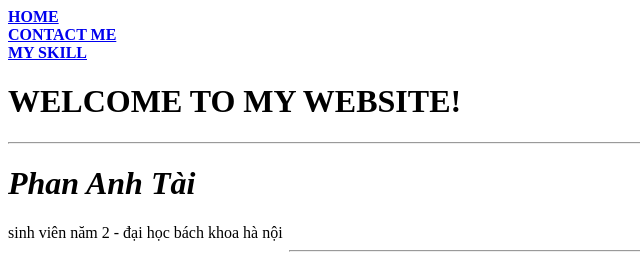
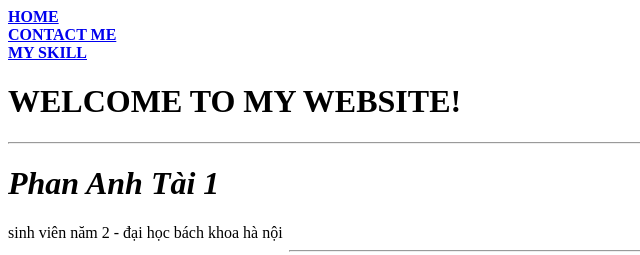
Before and after one commit to phananhtai2k4/duan2, a plain HTML site: page index.html in a window 1280 px wide. Shown: the top 255 px of the page, 0-640 px from the left. Drawn offline with Linux system fonts and the light colour scheme.

Commit message:
sua lan 2

```diff
--- a/index.html
+++ b/index.html
@@ -11,7 +11,7 @@
     <a href="./more-info/MySkill.html"><b>MY SKILL</b></a>
     <h1>WELCOME TO MY WEBSITE!</h1>
     <hr >
-    <h1><i>Phan Anh Tài</i></h1>
+    <h1><i>Phan Anh Tài 1</i></h1>
     sinh viên năm 2 - đại học bách khoa hà nội
     <hr width="700">
     <img src="./img/phong-canh.jpg" alt="ảnh phong cảnh" width="600">
```
